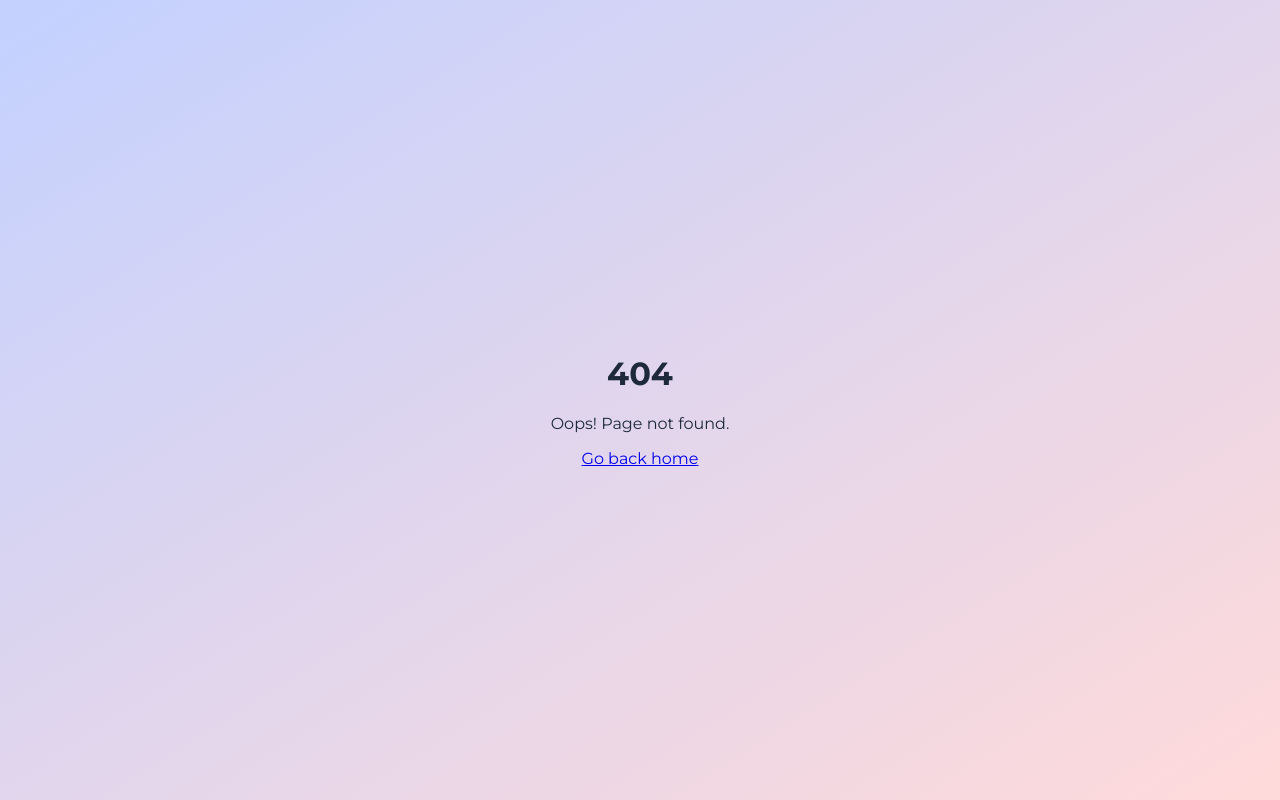
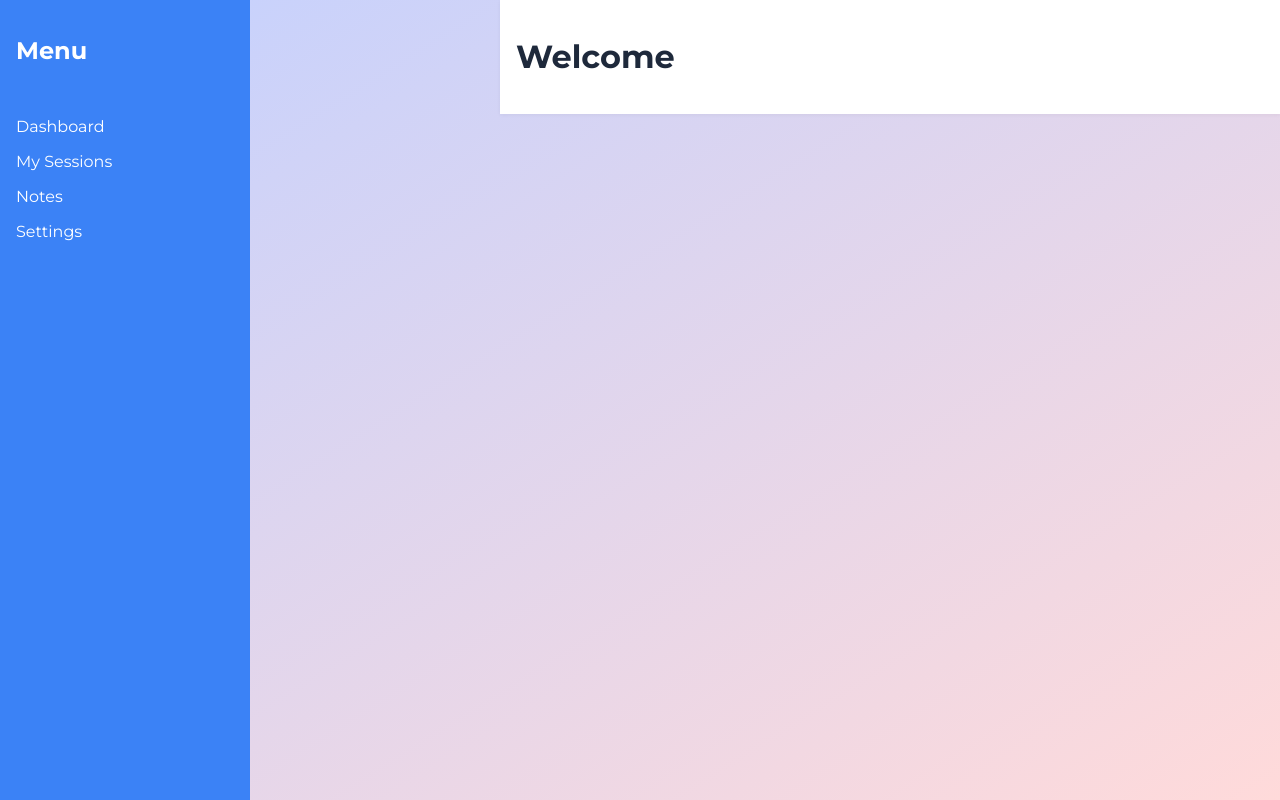
Before and after one commit to alexgburnet/maths-tutoring-app, a React (Vite) app in the folder client/: page /dashboard in a window 1280 px wide. Before the commit this address had no page. Built offline with nearby package versions, Linux system fonts and the light colour scheme.

Commit message:
very basic side-bar implementation

```diff
--- a/client/src/App.jsx
+++ b/client/src/App.jsx
@@ -3,6 +3,7 @@ import { BrowserRouter as Router, Route, Routes, Link } from "react-router-dom";
 import HomePage from "./components/HomePage/HomePage";
 import NotFound from "./components/NotFound";
 import AuthPage from "./components/AuthPage/AuthPage";
+import MainLayout from "./components/MainLayout/MainLayout";
 
 function App() {
 
@@ -12,6 +13,7 @@ function App() {
           <Route path="/" element={<HomePage />} />
           <Route path="/login" element={<AuthPage />} />
           <Route path="/signup" element={<AuthPage />} />
+          <Route path="/dashboard" element={<MainLayout />} />
           <Route path="*" element={<NotFound />} />
         </Routes>
       </Router>
--- /dev/null
+++ b/client/src/components/MainLayout/MainLayout.css
@@ -0,0 +1,50 @@
+.layout {
+    display: flex;
+  }
+
+  /* Main content adjusts only on desktop */
+  .main-content {
+    flex: 1;
+    margin-left: 0;
+    transition: margin-left 0.3s ease;
+  }
+
+  .main-header {
+    display: flex;
+    align-items: center;
+    gap: 1rem;
+    padding: 1rem;
+    background: white;
+    box-shadow: 0 1px 4px rgba(0,0,0,0.05);
+  }
+
+  .menu-btn {
+    background: none;
+    border: none;
+    font-size: 1.5rem;
+    cursor: pointer;
+  }
+
+  /* Desktop view */
+  @media (min-width: 768px) {
+    .sidebar {
+      transform: translateX(0);
+      position: relative;
+    }
+
+    .sidebar.open {
+      transform: translateX(0);
+    }
+
+    .main-content {
+      margin-left: 250px;
+    }
+
+    .menu-btn {
+      display: none;
+    }
+
+    .sidebar .close-btn {
+      display: none;
+    }
+  }
--- /dev/null
+++ b/client/src/components/MainLayout/MainLayout.jsx
@@ -0,0 +1,24 @@
+import { useState, useEffect } from "react";
+import Sidebar from "../Sidebar/Sidebar";
+import "./MainLayout.css";
+
+export default function MainLayout({ children }) {
+  const [isSidebarOpen, setSidebarOpen] = useState(false);
+
+  const toggleSidebar = () => setSidebarOpen(!isSidebarOpen);
+
+  return (
+    <div className="layout">
+      <Sidebar isOpen={isSidebarOpen} toggleSidebar={toggleSidebar} />
+      <div className={`main-content ${isSidebarOpen ? "sidebar-open" : ""}`}>
+        <header className="main-header">
+          <button className="menu-btn" onClick={toggleSidebar}>☰</button>
+          <h1>Welcome</h1>
+        </header>
+        <div className="page-content">
+          {children}
+        </div>
+      </div>
+    </div>
+  );
+}
--- /dev/null
+++ b/client/src/components/Sidebar/Sidebar.css
@@ -0,0 +1,46 @@
+.sidebar {
+    position: fixed;
+    top: 0;
+    left: 0;
+    height: 100dvh;
+    width: 250px;
+    background: var(--color-primary);
+    color: white;
+    padding: 1rem;
+    transform: translateX(-100%);
+    transition: transform 0.3s ease;
+    z-index: 1000;
+  }
+
+  .sidebar.open {
+    transform: translateX(0);
+  }
+
+  .sidebar-header {
+    display: flex;
+    justify-content: space-between;
+    align-items: center;
+  }
+
+  .close-btn {
+    background: none;
+    border: none;
+    color: white;
+    font-size: 1.5rem;
+    cursor: pointer;
+  }
+
+  .sidebar-links {
+    list-style: none;
+    padding: 0;
+    margin-top: 2rem;
+  }
+
+  .sidebar-links li {
+    margin-bottom: 1rem;
+  }
+
+  .sidebar-links a {
+    color: white;
+    text-decoration: none;
+  }
--- /dev/null
+++ b/client/src/components/Sidebar/Sidebar.jsx
@@ -0,0 +1,18 @@
+import "./Sidebar.css";
+
+export default function Sidebar({ isOpen, toggleSidebar }) {
+  return (
+    <aside className={`sidebar ${isOpen ? "open" : ""}`}>
+      <div className="sidebar-header">
+        <h2>Menu</h2>
+        <button className="close-btn" onClick={toggleSidebar}>×</button>
+      </div>
+      <ul className="sidebar-links">
+        <li><a href="/dashboard">Dashboard</a></li>
+        <li><a href="/sessions">My Sessions</a></li>
+        <li><a href="/notes">Notes</a></li>
+        <li><a href="/settings">Settings</a></li>
+      </ul>
+    </aside>
+  );
+}
```
